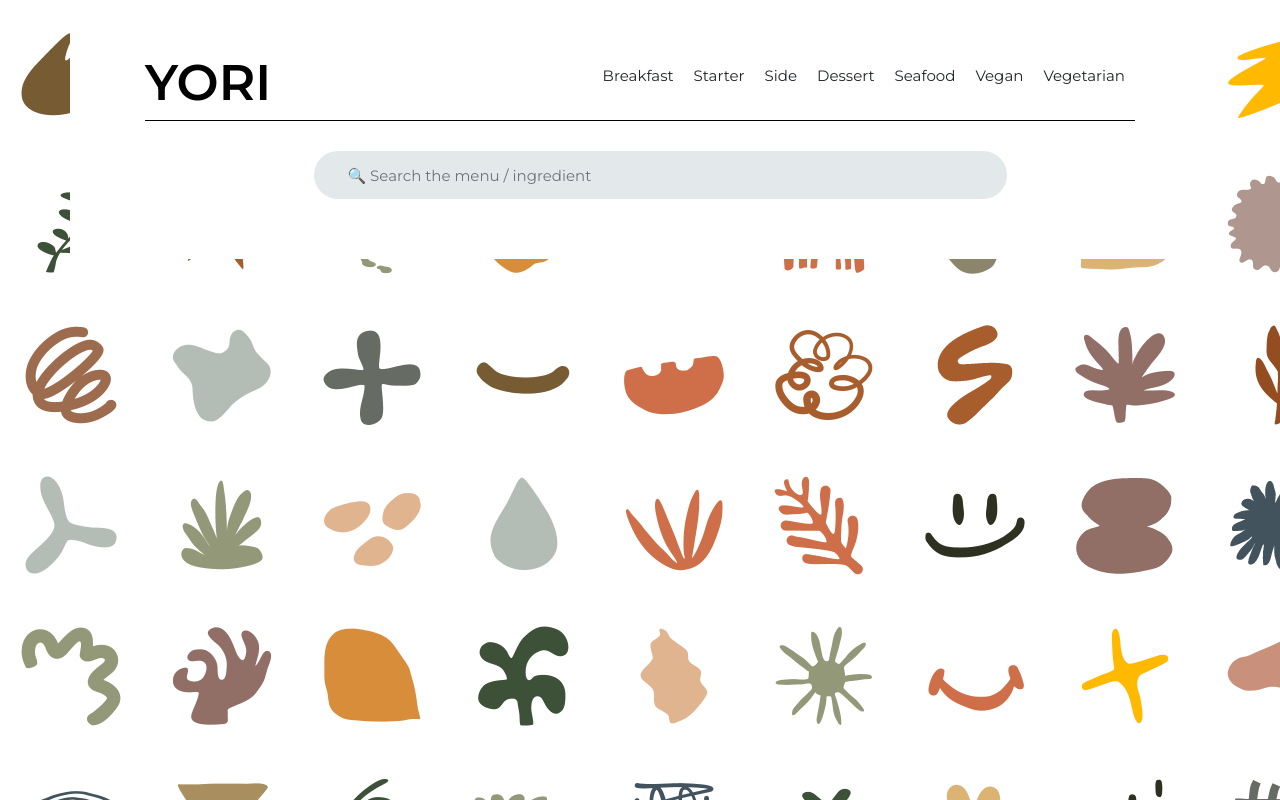
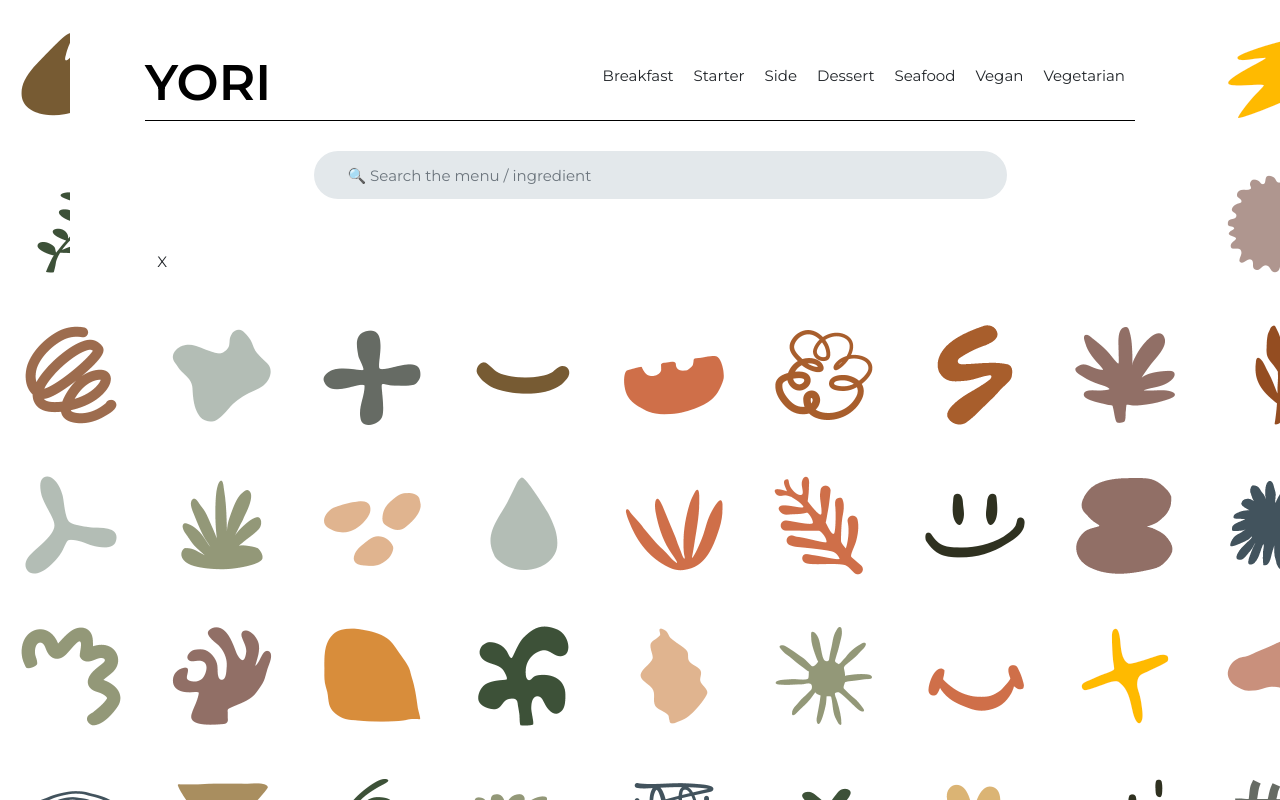
Before and after one commit to minsoocho-hj/js-recipe-api, a plain HTML site: page index.html in a window 1280 px wide. Drawn offline with nearby package versions, Linux system fonts and the light colour scheme; no server answers.

Commit message:
index done

```diff
--- a/index.html
+++ b/index.html
@@ -20,6 +20,7 @@
   </head>
   <body>
     <div class="container">
+      <!-- Navbar & category -->
       <div class="row">
         <div class="col-12">
           <section class="title-section">
@@ -38,6 +39,7 @@
           </section>
         </div>
       </div>
+      <!-- search bar -->
       <div class="row">
         <div class="col-lg-12">
           <form class="form-inline my-2 my-lg-0 d-flex">
@@ -53,9 +55,20 @@
           </form>
         </div>
       </div>
-
+      <!-- recipe cards-->
       <div class="row">
         <section class="recipe-cards mt-5"></section>
+      </div>
+      <!-- recipe modal -->
+      <div class="meal-details">
+        <button
+          type="button"
+          class="btn recipe-close-btn"
+          id="recipe-close-btn"
+        >
+          <span>X</span>
+        </button>
+        <div class="meal-details-content"></div>
       </div>
     </div>
     <script src="./script.js"></script>
```
